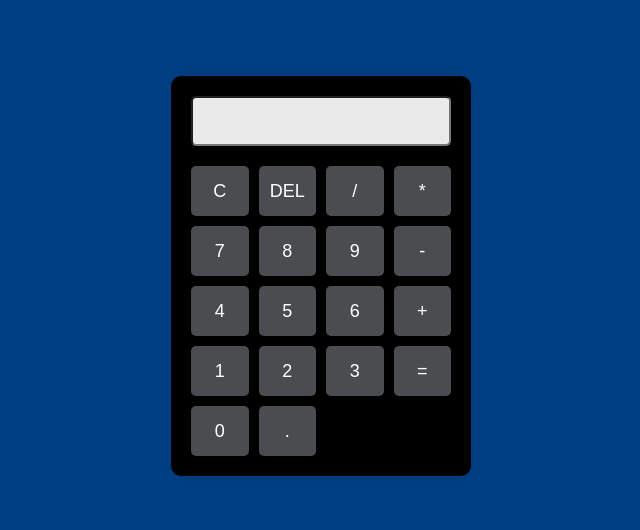
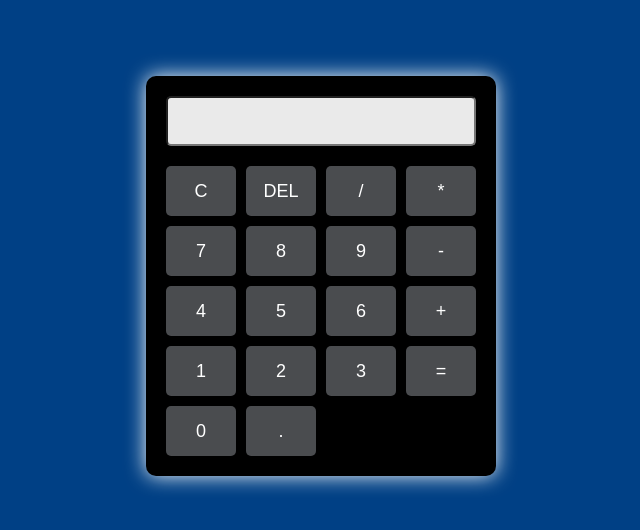
Before and after one commit to Rita2024/Calculator_App, a plain HTML site: page index.html in a window 1280 px wide. Shown: the part 124-654 px from the top of the page, without its empty margins (319-959 px from the left). Drawn offline with Linux system fonts and the light colour scheme.

Commit message:
CSS code for styling

```diff
--- a/style.css
+++ b/style.css
@@ -16,8 +16,8 @@ body {
 .calculator {
     background-color: #000;
     border-radius: 10px;
-    box-shadow: 0 0 20px rgba(0, 0, 0, 0.1);
-    width: 300px;
+    box-shadow: 0 0 20px rgba(252, 253, 252, 0.979);
+    width: 350px;
     padding: 20px;
 }
 
```
